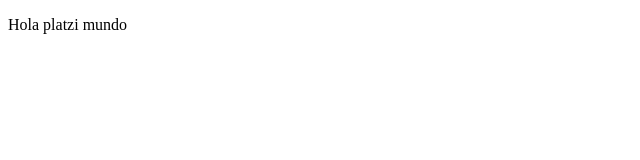
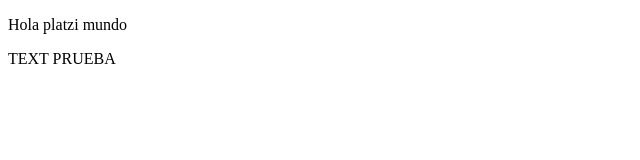
Before and after one commit to Alekgram/demos, a plain HTML site: page index.html in a window 1280 px wide. Shown: the whole page, without its empty margins (0-640 px from the left). Drawn offline with Linux system fonts and the light colour scheme.

Commit message:
agregamos una seccion con un div y texto

```diff
--- a/index.html
+++ b/index.html
@@ -8,5 +8,8 @@
 </head>
 <body>
     <p>Hola platzi mundo</p>
+    <section>
+        <div>TEXT PRUEBA</div>
+    </section>
 </body>
 </html>
```
